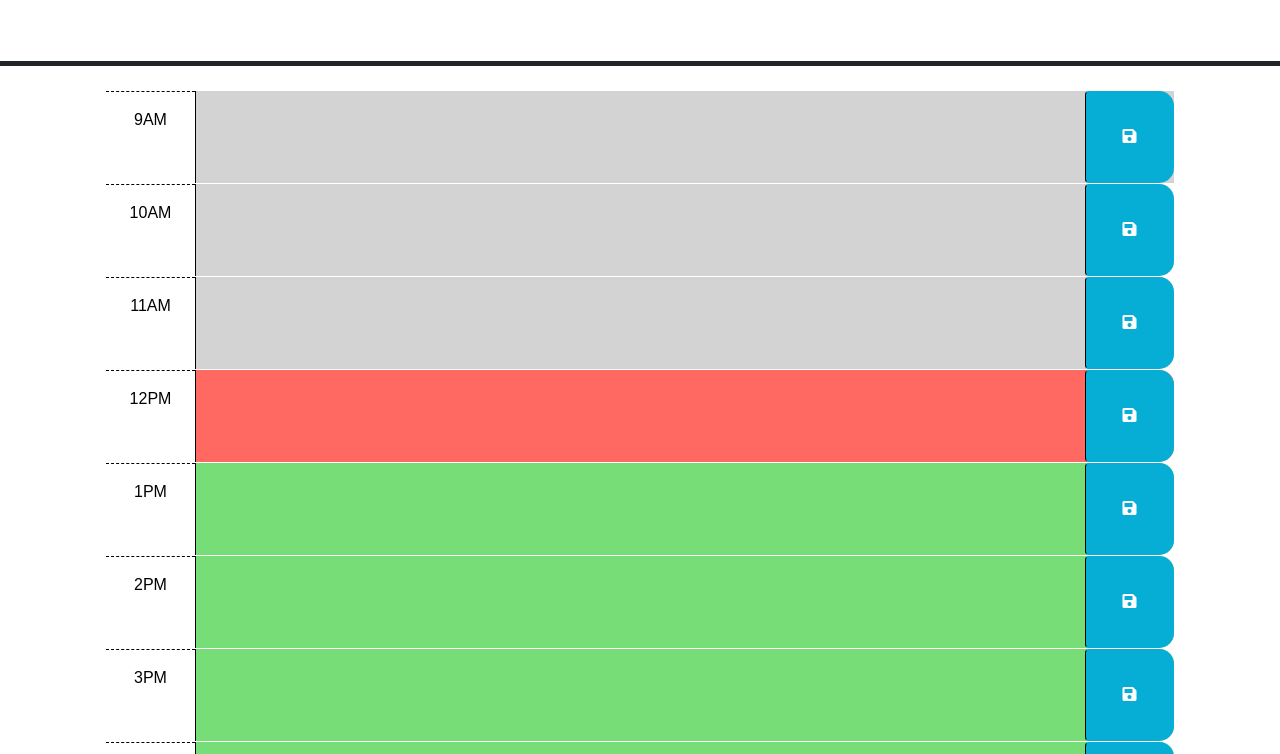
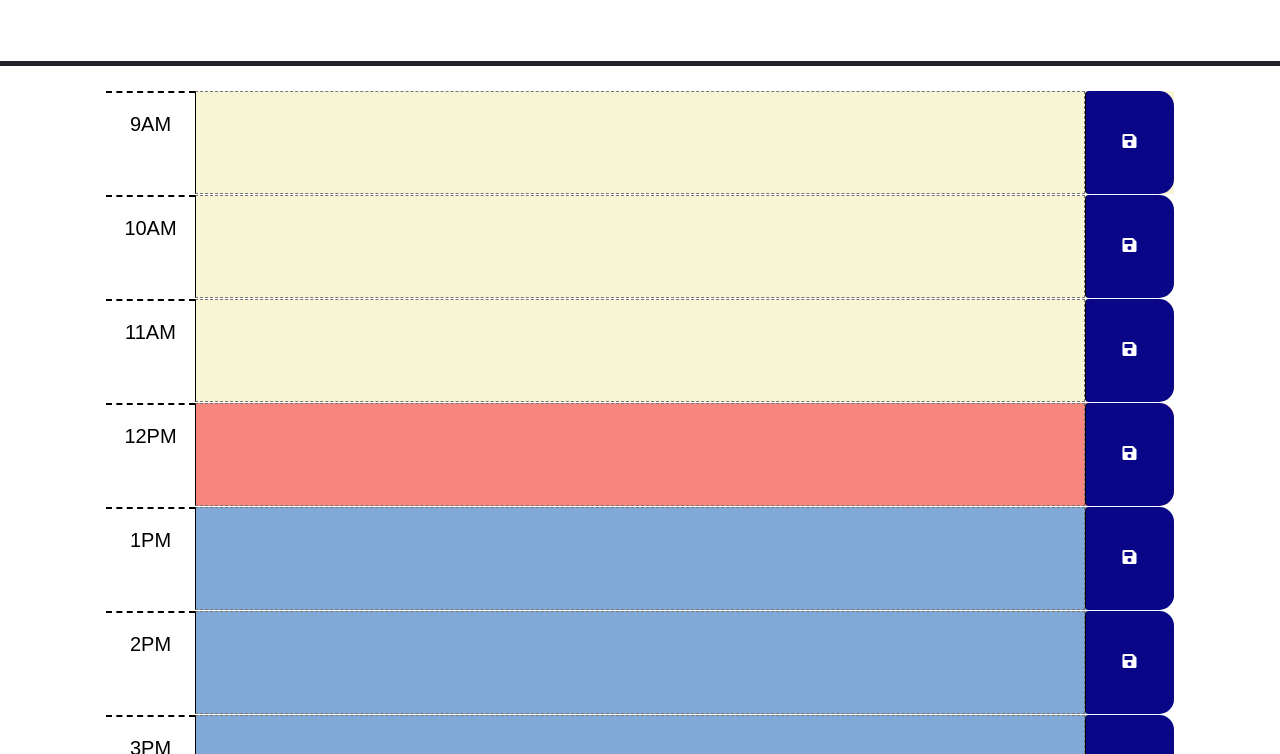
Before and after one commit to 123sites/CalendarApplicaton, a plain HTML site: page 02-Challenge/Develop/index.html in a window 1280 px wide. Shown: the part 166-920 px from the top of the page. Drawn offline with nearby package versions, Linux system fonts and the light colour scheme.

Commit message:
Changed the colors on the scheduler.

```diff
--- a/02-Challenge/Assets/style.css
+++ b/02-Challenge/Assets/style.css
@@ -1,21 +1,35 @@
 body {
   font-family: Nunito, sans-serif;
   font-size: 16px;
+  color:  #090787;
+}
+
+.line {
+  background-color: transparent;
+  color: black;
+  border-radius: 0;
+  border-bottom: 10px solid #88898C;
 }
 
 textarea {
   background: transparent;
-  border: none;
+  /* border: none; */
+  border-style: dashed;
   resize: none;
   color: #000000;
   border-left: 1px solid black;
   padding: 10px;
+  font-size: 18px;
+  font-weight: bold;
 }
 
 .description {
   white-space: pre-wrap;
 }
 
+.border-dark {
+  color: #090787;
+}
 .timeBlk {
   border-radius: 15px;
 }
@@ -27,21 +41,22 @@ textarea {
 .hr {
   background-color: #ffffff;
   color: #000000;
-  border-top: 1px dashed #000000;
+  font-size: 20px;
+  border-top: 2px dashed black;
 }
 
 .past {
-  background-color: #d3d3d3;
+  background-color: rgb(248, 245, 212);
   color: white;
 }
 
 .present {
-  background-color: #ff6961;
+  background-color: #f9857f;
   color: white;
 }
 
 .future {
-  background-color: #77dd77;
+  background-color: #80a9d8;
   color: white;
 }
 
@@ -49,7 +64,7 @@ textarea {
   border-left: 1px solid black;
   border-top-right-radius: 15px;
   border-bottom-right-radius: 15px;
-  background-color: #06aed5;
+  background-color: #090787;
   color: white;
 }
 
```
Also changed, not shown: 02-Challenge/Develop/index.html (+4 -7 lines), 02-Challenge/Develop/script.js (+10 -4 lines).
